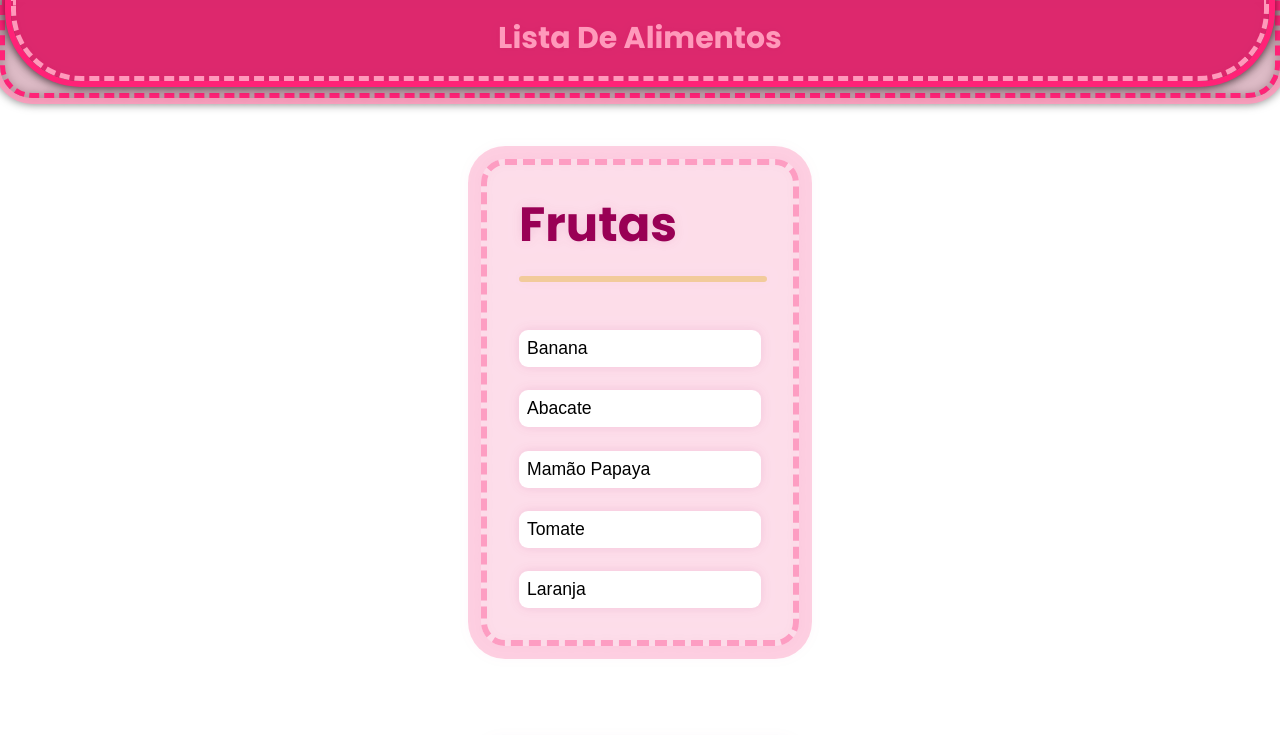
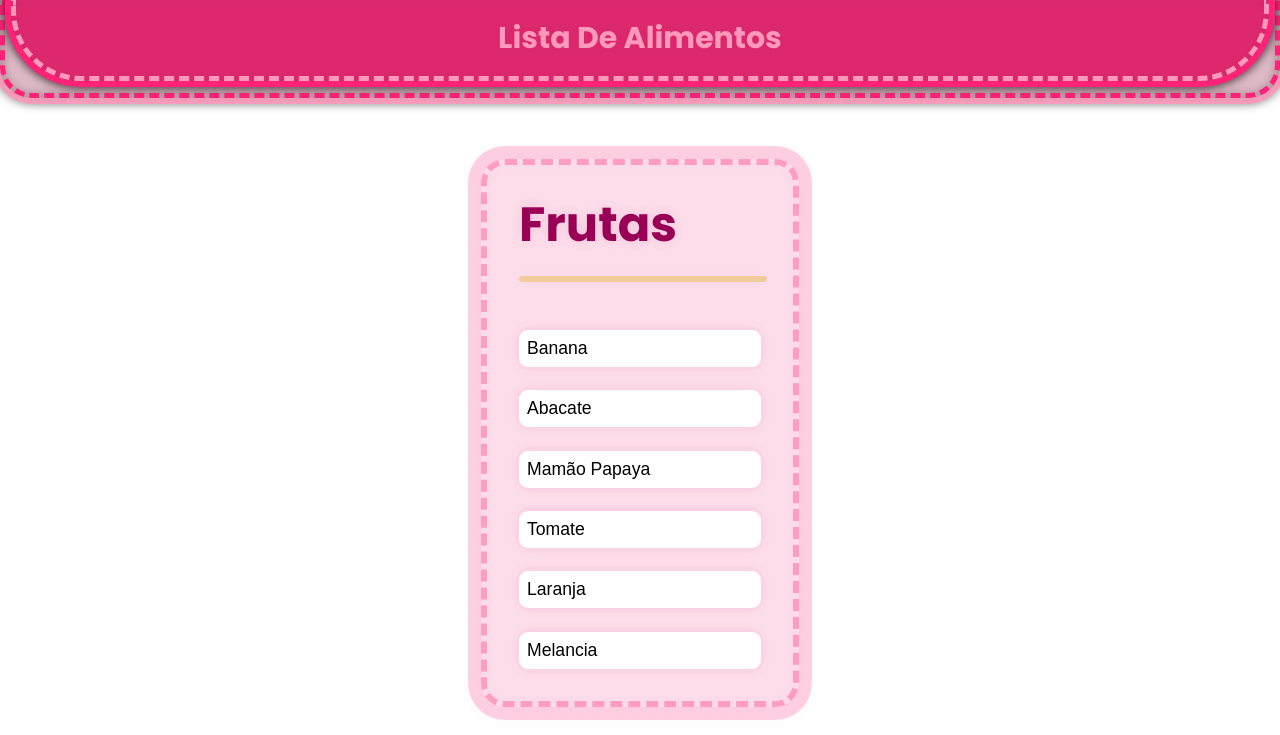
Before and after one commit to ng-lists/alimentos, a plain HTML site: page index.html in a window 1280 px wide. Shown: the top 735 px of the page. Drawn offline with Linux system fonts and the light colour scheme.

Commit message:
@NoelyGangello - qua 27 dez 2023

```diff
--- a/index.html
+++ b/index.html
@@ -190,7 +190,7 @@
 
       <card
          title="Frutas"
-         list="Banana, Abacate, Mamão Papaya, Tomate, Laranja" >
+         list="Banana, Abacate, Mamão Papaya, Tomate, Laranja, Melancia" >
       </card>
 
       <card
```
